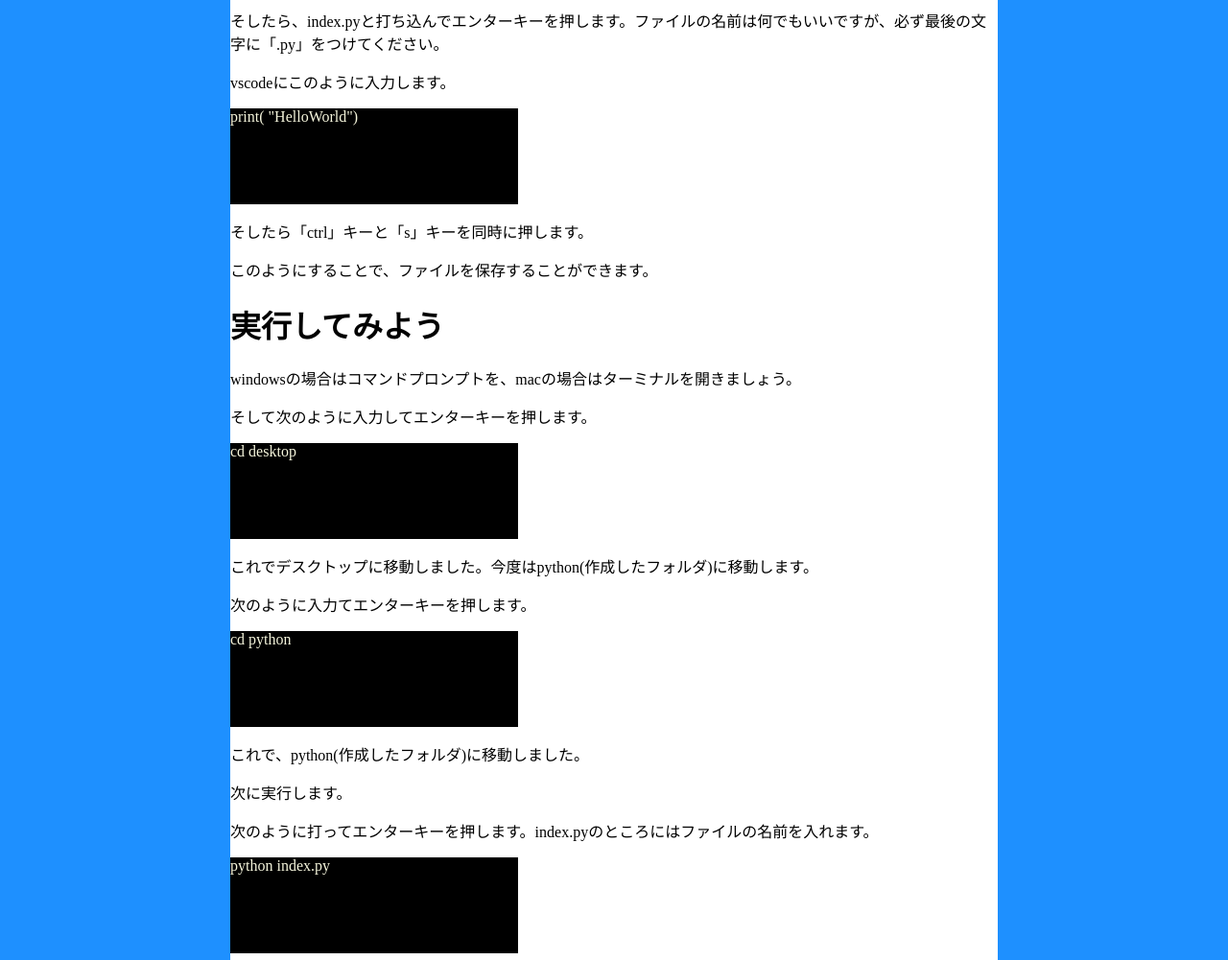
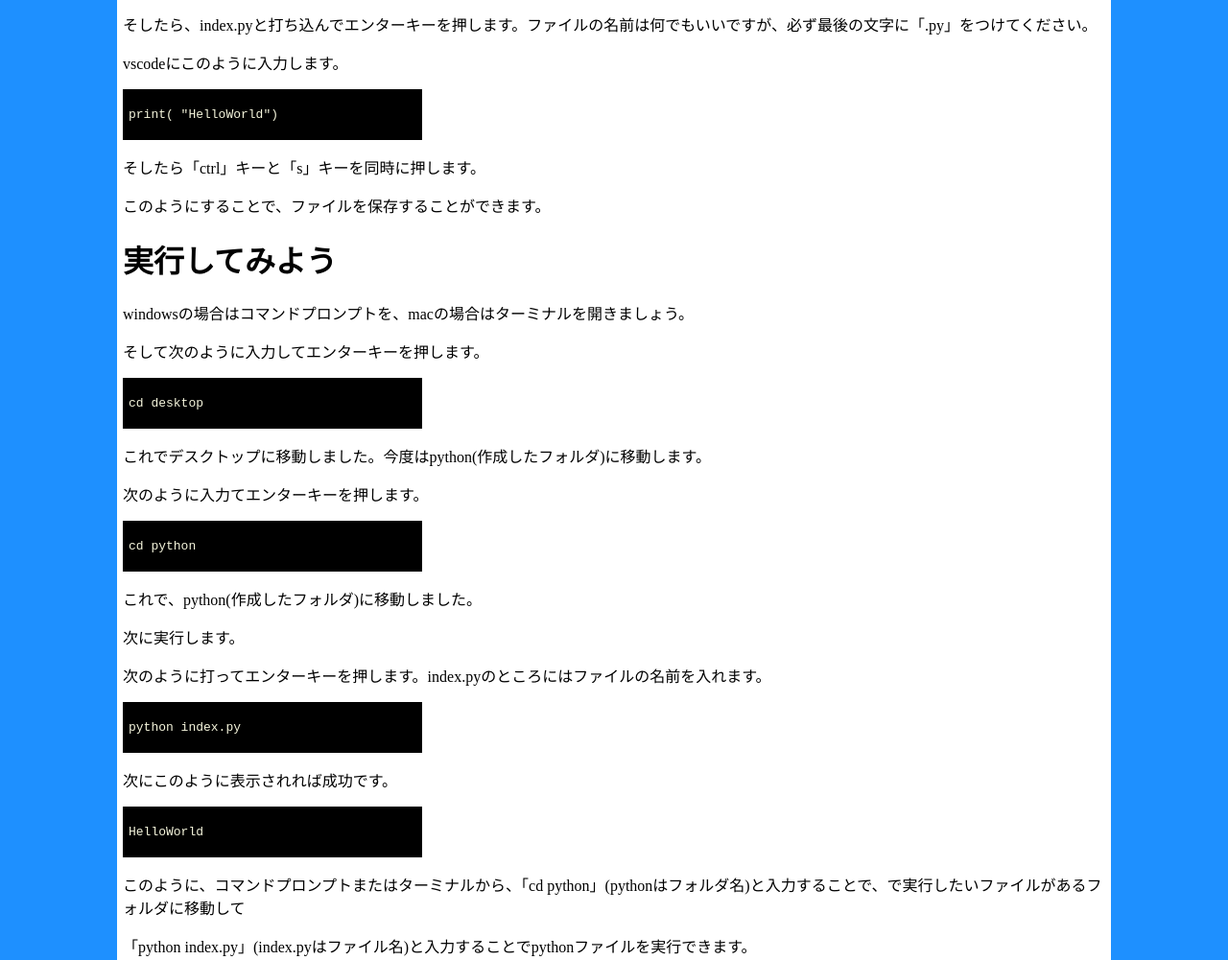
Before and after one commit to ken7python/better, a plain HTML site: page python.htm in a window 1280 px wide. Shown: the part 5101-6102 px from the top of the page at 96% size. Drawn offline with Linux system fonts and the light colour scheme.

Commit message:
Update python.css

```diff
--- a/css/python.css
+++ b/css/python.css
@@ -4,19 +4,21 @@ body {
 
 #main {
     background-color: white;
-    width: 800;
-    height: 7200;
+    width: 80vw;
     margin: auto;
+    padding: 6px;
 }
 
 img {
     width: 600;
     height: 300;
+    margin: auto;
 }
 
 .code {
     background-color: black;
     color: beige;
-    height: 100;
     width: 300;
+    padding: 6px;
+    font-family:monospace;
 }
```
